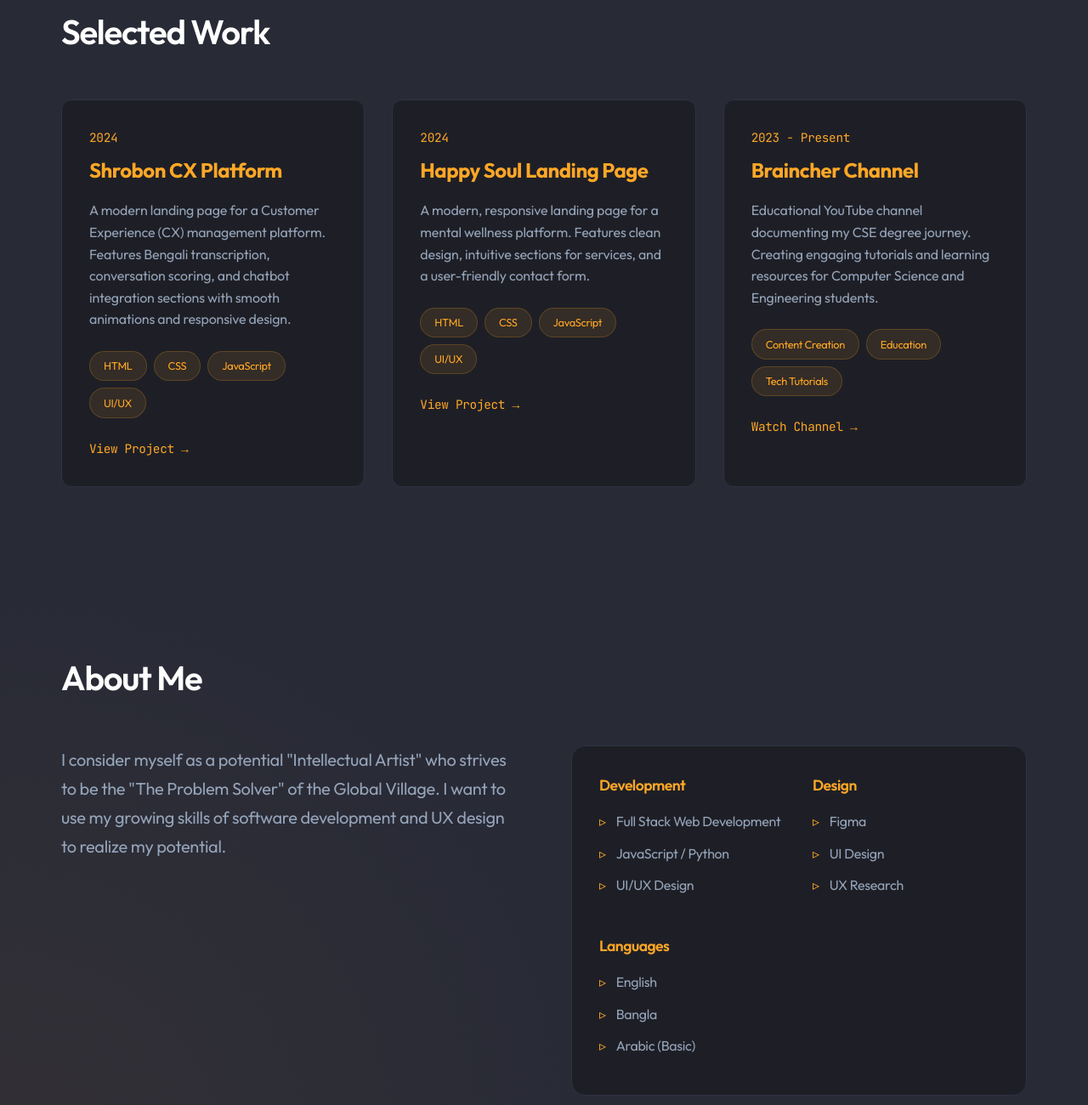
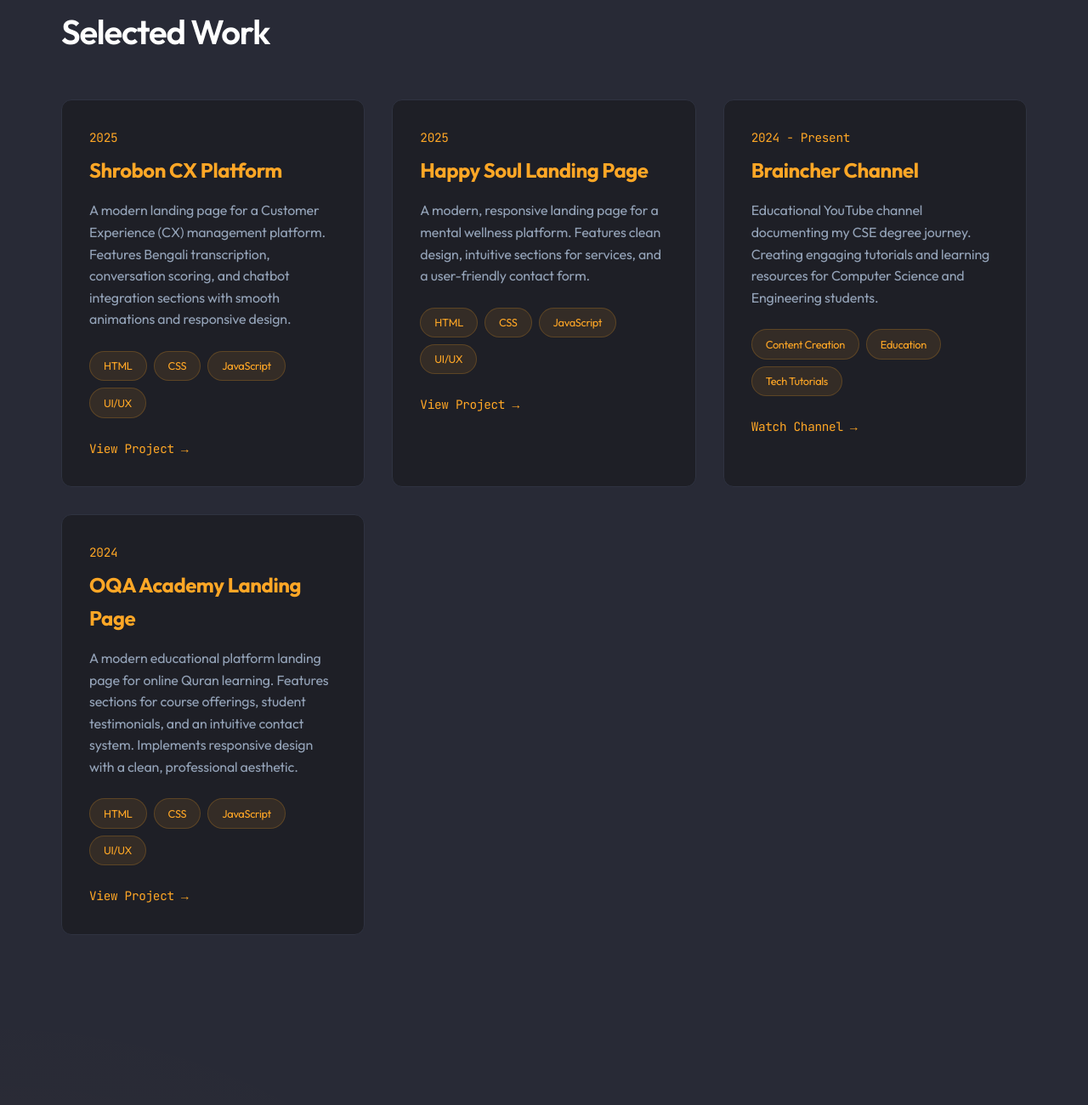
Before and after one commit to jenanabd/jenan_portfolio, a website: page index.html in a window 1280 px wide. Shown: the part 891-2191 px from the top of the page at 85% size. Drawn offline with Linux system fonts and the light colour scheme.

Commit message:
Add files via upload

```diff
--- a/index.html
+++ b/index.html
@@ -72,7 +72,7 @@
                 <div class="project-grid">
                     <article class="project-card">
                         <div class="project-content">
-                            <span class="project-year">2024</span>
+                            <span class="project-year">2025</span>
                             <h3>Shrobon CX Platform</h3>
                             <p>A modern landing page for a Customer Experience (CX) management platform. Features Bengali transcription, conversation scoring, and chatbot integration sections with smooth animations and responsive design.</p>
                             <div class="tech-stack">
@@ -86,7 +86,7 @@
                     </article>
                     <article class="project-card">
                         <div class="project-content">
-                            <span class="project-year">2024</span>
+                            <span class="project-year">2025</span>
                             <h3>Happy Soul Landing Page</h3>
                             <p>A modern, responsive landing page for a mental wellness platform. Features clean design, intuitive sections for services, and a user-friendly contact form.</p>
                             <div class="tech-stack">
@@ -100,7 +100,7 @@
                     </article>
                     <article class="project-card">
                         <div class="project-content">
-                            <span class="project-year">2023 - Present</span>
+                            <span class="project-year">2024 - Present</span>
                             <h3>Braincher Channel</h3>
                             <p>Educational YouTube channel documenting my CSE degree journey. Creating engaging tutorials and learning resources for Computer Science and Engineering students.</p>
                             <div class="tech-stack">
@@ -109,6 +109,20 @@
                                 <span>Tech Tutorials</span>
                             </div>
                             <a href="https://youtube.com/@braincher?si=3SzDTEbR-EAesquK" class="project-link" target="_blank" rel="noopener noreferrer">Watch Channel →</a>
+                        </div>
+                    </article>
+                    <article class="project-card">
+                        <div class="project-content">
+                            <span class="project-year">2024</span>
+                            <h3>OQA Academy Landing Page</h3>
+                            <p>A modern educational platform landing page for online Quran learning. Features sections for course offerings, student testimonials, and an intuitive contact system. Implements responsive design with a clean, professional aesthetic.</p>
+                            <div class="tech-stack">
+                                <span>HTML</span>
+                                <span>CSS</span>
+                                <span>JavaScript</span>
+                                <span>UI/UX</span>
+                            </div>
+                            <a href="https://jenanabd.github.io/owais_landingpage/" class="project-link" target="_blank" rel="noopener noreferrer">View Project →</a>
                         </div>
                     </article>
                 </div>
```
Also changed, not shown: script.js (line endings or trailing spaces).
